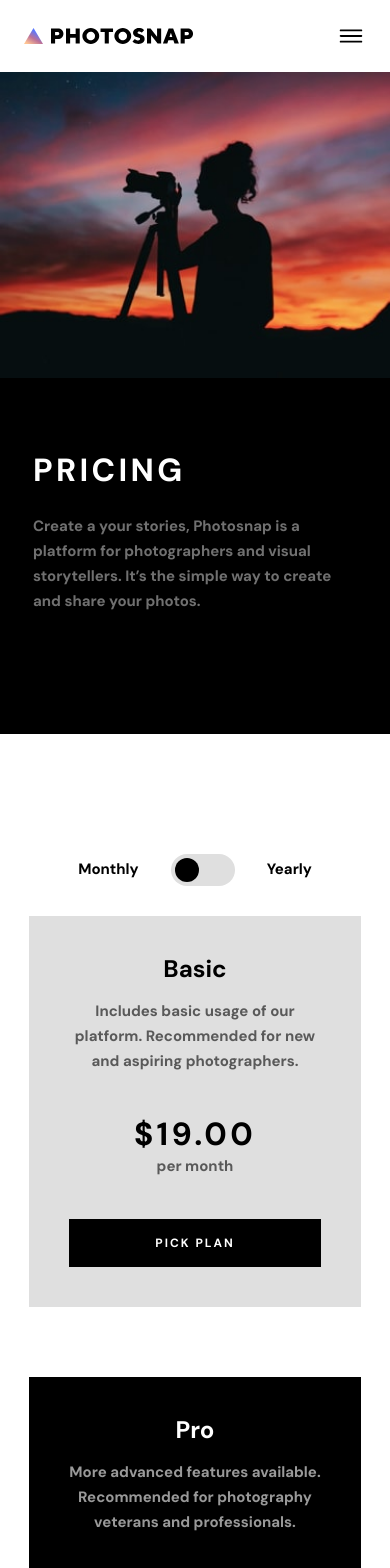
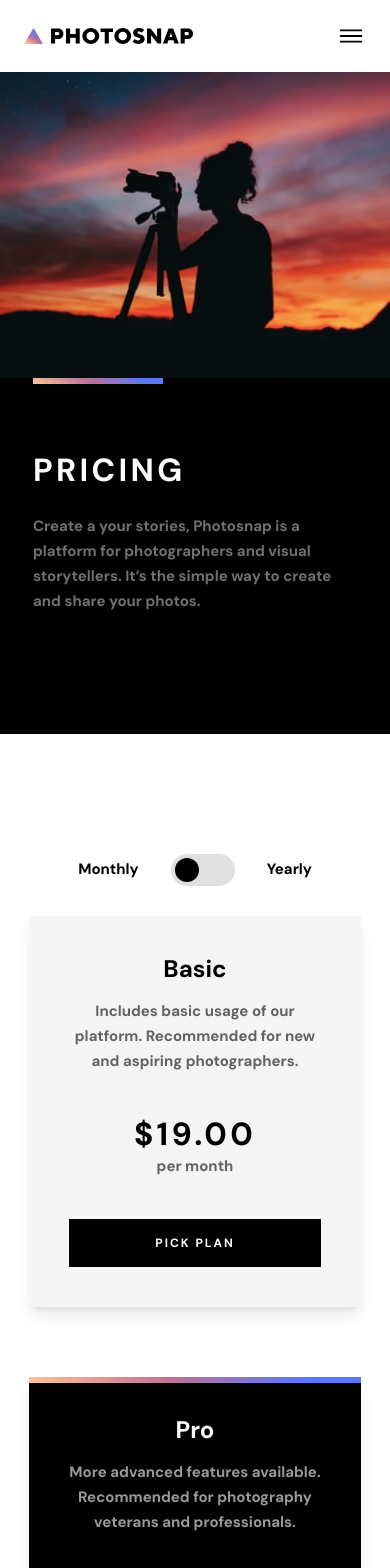
Before and after one commit to Grzechu335/photosnap-page, a Next.js app: page /pricing in a window 390 px wide. Shown: the top 1568 px of the page. Built offline with nearby package versions, Linux system fonts and the light colour scheme; what tailwindcss-breakpoints-inspector would draw is missing.

Commit message:
DONE: Hover effects

```diff
--- a/components/Features/BetaSection.tsx
+++ b/components/Features/BetaSection.tsx
@@ -28,6 +28,7 @@ const BetaSection = () => {
                 }}
             />
             <div className="relative max-w-screen-xl mx-auto py-[64px] sm:py-[68px] px-[33px] xl:px-[170px]">
+                <span className="absolute xl:hidden block left-[33px] top-0 my-auto w-1/3 h-[6px] main-accent-bg z-20"></span>
                 <div className="grid sm:grid-cols-4">
                     <div className="sm:col-span-2">
                         <h2>We’re in beta. Get your invite today!</h2>
--- a/components/Header/Header.tsx
+++ b/components/Header/Header.tsx
@@ -25,13 +25,19 @@ function Header() {
                     <div className="hidden sm:flex">
                         <ul className="flex items-center space-x-[37px]">
                             <Link href="/stories">
-                                <li className="uppercase">Stories</li>
+                                <li className="uppercase hover:text-pure-black/30">
+                                    Stories
+                                </li>
                             </Link>
                             <Link href="/features">
-                                <li className="uppercase">Features</li>
+                                <li className="uppercase hover:text-pure-black/30">
+                                    Features
+                                </li>
                             </Link>
                             <Link href="/pricing">
-                                <li className="uppercase">Pricing</li>
+                                <li className="uppercase hover:text-pure-black/30">
+                                    Pricing
+                                </li>
                             </Link>
                         </ul>
                     </div>
--- a/components/Pricing/Compare.tsx
+++ b/components/Pricing/Compare.tsx
@@ -7,7 +7,7 @@ const Compare = () => {
         <div className="w-full mt-[160px] my-[64px] sm:my-[112px] xl:my-[160px]">
             <div className="max-w-screen-xl mx-auto text-center">
                 <h2>Compare</h2>
-                <div className="grid-rows-10 sm:px-[39px] xl:px-[355px] mt-[56px]">
+                <div className="grid-rows-10 px-[29px] sm:px-[39px] xl:px-[355px] mt-[56px]">
                     <div className="grid grid-cols-10 row-span-1 py-[23px] border-b border-b-pure-black uppercase">
                         <div className="flex col-span-full sm:col-span-4">
                             <h4>The Features</h4>
--- a/components/Pricing/PlanItemDesktopAndMobile.tsx
+++ b/components/Pricing/PlanItemDesktopAndMobile.tsx
@@ -18,9 +18,12 @@ const PlanItemDesktopAndMobile = ({
             className={`${
                 renderNumber === 1
                     ? 'bg-pure-black text-pure-white my-0'
-                    : 'bg-light-gray text-pure-black my-[30px]'
-            } p-[40px] text-center flex flex-col justify-center`}
+                    : 'bg-[#F5F5F5] text-pure-black my-[30px]'
+            } p-[40px] text-center flex flex-col justify-center relative shadow-lg`}
         >
+            {renderNumber === 1 && (
+                <span className="absolute  block left-0 top-0 my-auto w-full h-[6px] main-accent-bg z-20"></span>
+            )}
             <div>
                 <h3>{plan}</h3>
                 <p
--- a/components/Pricing/PlanItemTablets.tsx
+++ b/components/Pricing/PlanItemTablets.tsx
@@ -14,8 +14,11 @@ const PlanItemTablets = ({ plan, description, price, renderNumber }: Props) => {
                 renderNumber === 1
                     ? 'bg-pure-black text-pure-white my-0'
                     : 'bg-light-gray text-pure-black my-[30px]'
-            } p-[40px] mx-[40px] grid grid-cols-2`}
+            } p-[40px] mx-[40px] grid grid-cols-2 relative`}
         >
+            {renderNumber === 1 && (
+                <span className="absolute xl:hidden block left-0 top-0 my-auto w-full h-[6px] main-accent-bg z-20"></span>
+            )}
             <div>
                 <h3>{plan}</h3>
                 <p
--- a/components/Shared/HeroItem/HeroComponent.tsx
+++ b/components/Shared/HeroItem/HeroComponent.tsx
@@ -35,10 +35,13 @@ function HeroComponent({
             }  grid sm:grid-cols-3 xl:grid-cols-5`}
         >
             <div
-                className={`sm:col-span-2 flex flex-col justify-center px-[33px] sm:px-[54px] xl:px-[112px] py-[72px]  ${
+                className={`relative sm:col-span-2 flex flex-col justify-center px-[33px] sm:px-[54px] xl:px-[112px] py-[72px]  ${
                     numberOfRender % 2 === 0 ? 'sm:order-1' : 'sm:order-2'
                 } order-2`}
             >
+                {numberOfRender === 0 && (
+                    <span className="absolute block xl:left-0 top-0 xl:top-1/2 left-[33px] xl:transform xl:translate-y-[-50%] w-1/3 xl:w-[6px] h-[6px] xl:h-1/2 main-accent-bg"></span>
+                )}
                 <HeroTextItem
                     text={text}
                     buttonText={buttonText}
--- a/components/Story/StoriesItem.tsx
+++ b/components/Story/StoriesItem.tsx
@@ -14,12 +14,12 @@ type Props = {
 
 const StoriesItem = ({ title, createdBy, date, images }: Props) => {
     return (
-        <div className="relative h-[375px] sm:h-[500px] flex items-end cursor-pointer">
+        <div className="relative h-[375px] sm:h-[500px] flex items-end cursor-pointer transition hover:-translate-y-1 hover:scale-[102%] ease-in duration-200 hover:story-hover">
             {/* Photo Background */}
             <Image
                 src={images.desktop}
                 alt="story image"
-                className=" -z-40 absolute"
+                className="absolute -z-40"
                 style={{
                     objectFit: 'cover',
                     width: '100%',
--- a/styles/globals.css
+++ b/styles/globals.css
@@ -43,6 +43,10 @@
             rgba(0, 0, 0, 0.661222) 100%
         );
     }
+
+    .story-hover {
+        @apply after:w-full after:h-[6px] after:absolute after:left-0 after:bottom-0 after:main-accent-bg  ease-in cursor-pointer;
+    }
     .bg-transparent {
         background-color: transparent;
     }
@@ -53,6 +57,6 @@
         @apply whitespace-nowrap cursor-pointer py-3 px-6 uppercase text-pure-black bg-pure-white text-[12px] leading-[16px] tracking-[2px] hover:bg-light-gray;
     }
     .footer-li {
-        @apply uppercase font-[12px] leading-[16px] tracking-[2px] cursor-pointer;
+        @apply uppercase font-[12px] leading-[16px] tracking-[2px] cursor-pointer hover:text-pure-white/30;
     }
 }
```
